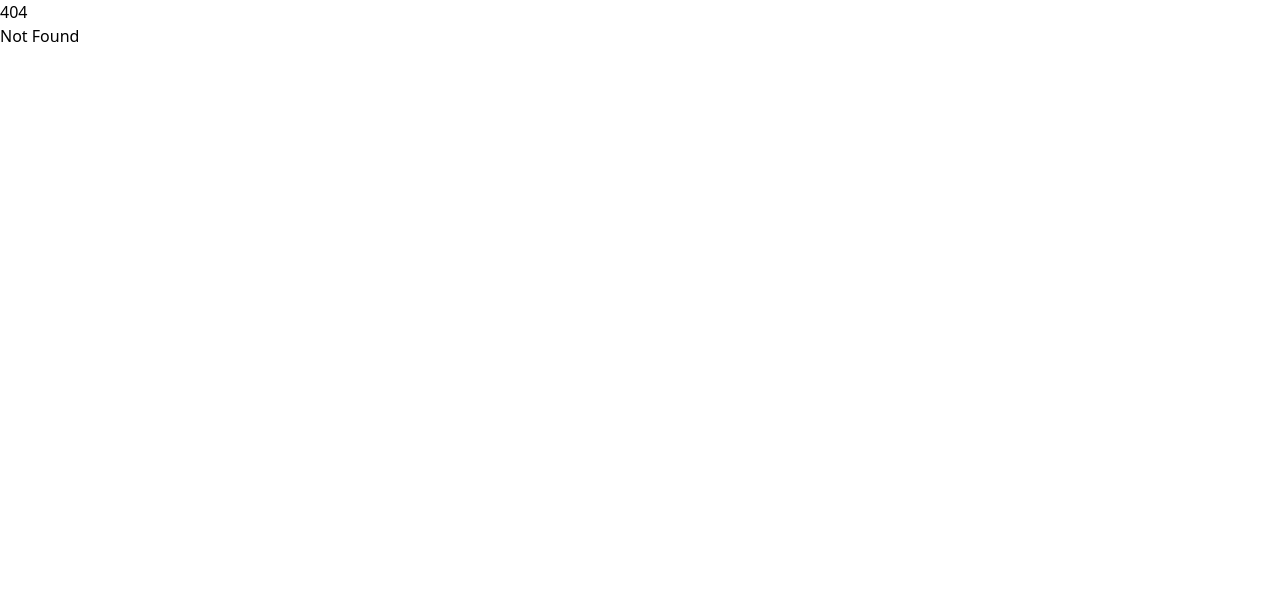
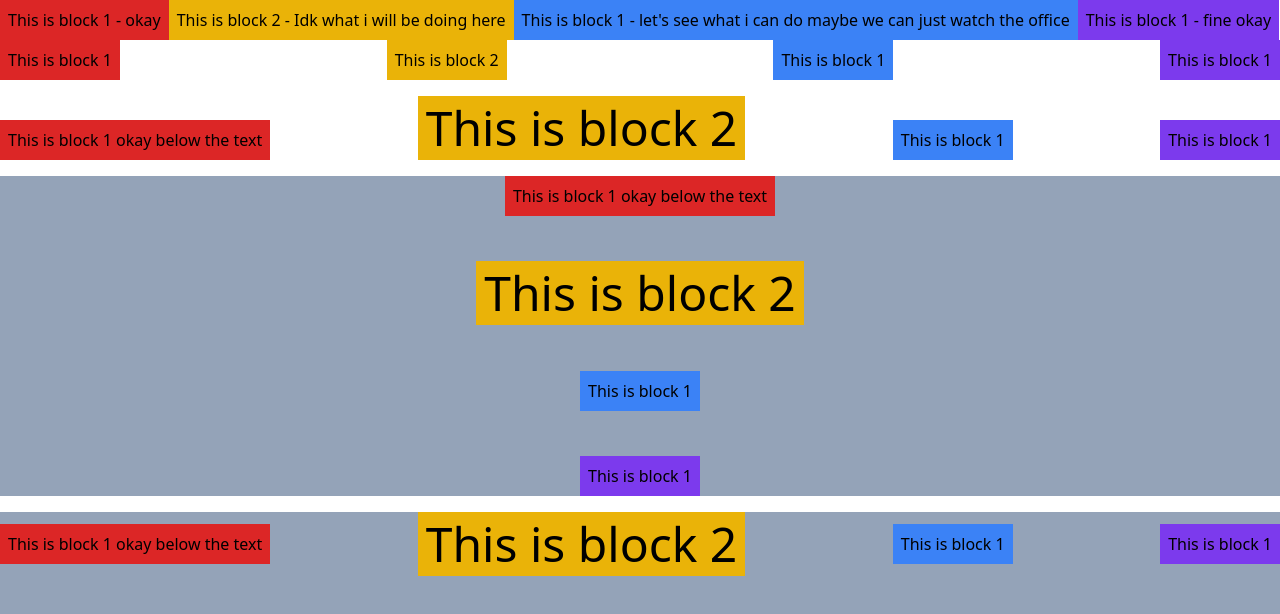
Before and after one commit to ajay-prabhakar/svelte-learning, a SvelteKit app in the folder tailwindcss/: page /flex in a window 1280 px wide. Before the commit this address had no page. Shown: the top 614 px of the page. Built offline with nearby package versions, Linux system fonts and the light colour scheme.

Commit message:
flexbox of parent

```diff
--- a/tailwindcss/src/routes/+page.svelte
+++ b/tailwindcss/src/routes/+page.svelte
@@ -28,9 +28,9 @@
 		</div>
 
 		<main class="px-16 py-6">
-			<div>
+			<div class="flex justify-end">
 				<a href="#" class="text-primary">Log in</a>
-				<a href="#" class="text-primary">Sign up</a>
+				<a href="#" class="text-primary ml-2">Sign up</a>
 			</div>
 
 			<header>
@@ -59,8 +59,8 @@
 				</div>
 			</div>
 
-			<div>
-				<div class="bg-secondary-100 text-secondary-200">Load more</div>
+			<div class="flex justify-center">
+				<div class="bg-secondary-100 text-secondary-200 p-2">Load more</div>
 			</div>
 		</main>
 	</div>
--- /dev/null
+++ b/tailwindcss/src/routes/flex/+page.svelte
@@ -0,0 +1,36 @@
+<div class="flex">
+	<div class="p-2 bg-red-600">This is block 1 - okay</div>
+	<div class="p-2 bg-yellow-500">This is block 2 - Idk what i will be doing here</div>
+	<div class="p-2 bg-blue-500">
+		This is block 1 - let's see what i can do maybe we can just watch the office
+	</div>
+	<div class="p-2 bg-violet-600">This is block 1 - fine okay</div>
+</div>
+
+<div class="flex justify-between mb-4">
+	<div class="p-2 bg-red-600">This is block 1</div>
+	<div class="p-2 bg-yellow-500">This is block 2</div>
+	<div class="p-2 bg-blue-500">This is block 1</div>
+	<div class="p-2 bg-violet-600">This is block 1</div>
+</div>
+
+<div class="flex justify-between items-baseline mb-4">
+	<div class="p-2 bg-red-600">This is block 1 okay below the text</div>
+	<div class="p-2 bg-yellow-500 text-5xl">This is block 2</div>
+	<div class="p-2 bg-blue-500">This is block 1</div>
+	<div class="p-2 bg-violet-600">This is block 1</div>
+</div>
+
+<div class="flex flex-col justify-between items-center h-80 bg-slate-400 mb-4">
+	<div class="p-2 bg-red-600">This is block 1 okay below the text</div>
+	<div class="p-2 bg-yellow-500 text-5xl">This is block 2</div>
+	<div class="p-2 bg-blue-500">This is block 1</div>
+	<div class="p-2 bg-violet-600">This is block 1</div>
+</div>
+
+<div class="flex flex-wrap justify-between items-center h-80 bg-slate-400 content-start">
+	<div class="p-2 bg-red-600">This is block 1 okay below the text</div>
+	<div class="p-2 bg-yellow-500 text-5xl">This is block 2</div>
+	<div class="p-2 bg-blue-500">This is block 1</div>
+	<div class="p-2 bg-violet-600">This is block 1</div>
+</div>
```
